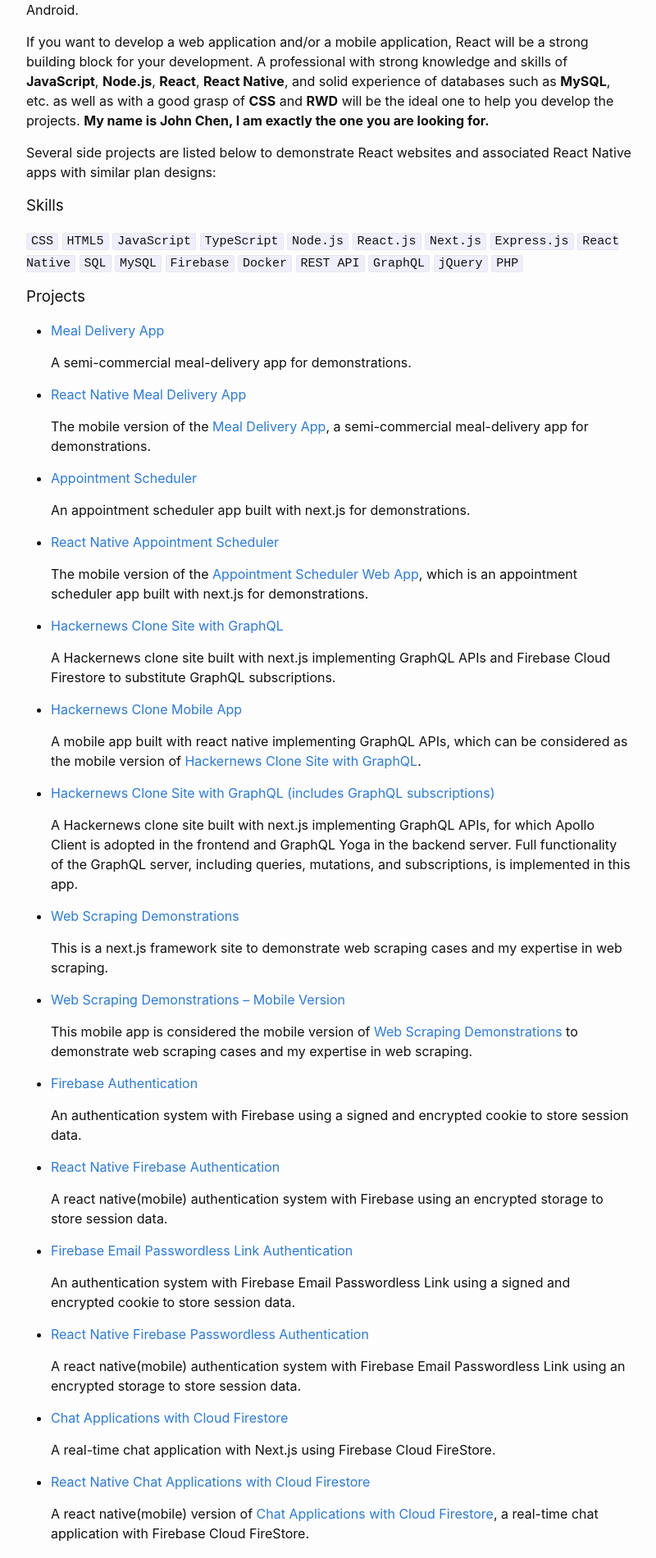
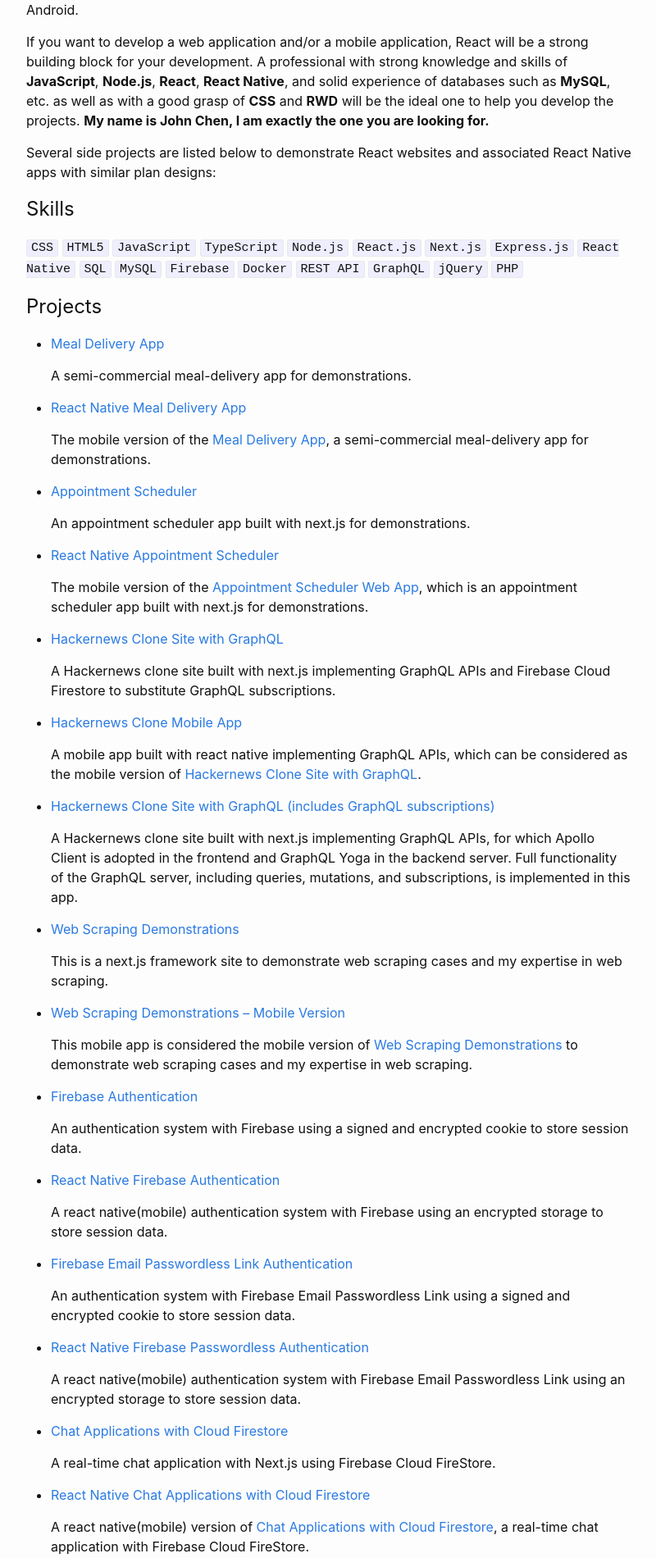
Before and after one commit to jglchen/jglchen.github.io, a Jekyll site: the page built from index.md, in a window 1280 px wide. Shown: the part 530-2430 px from the top of the page at 82% size, without its empty margins (238-1038 px from the left). Built offline with Jekyll 4.4.1, drawn with Linux system fonts in a browser that asks for light colours.

Commit message:
Initial Commit

```diff
--- a/index.md
+++ b/index.md
@@ -18,11 +18,11 @@ If you want to develop a web application and/or a mobile application, React will
 
 Several side projects are listed below to demonstrate React websites and associated React Native apps with similar plan designs:
 
-### Skills
+## Skills
 
 `CSS` `HTML5` `JavaScript` `TypeScript` `Node.js` `React.js` `Next.js` `Express.js` `React Native` `SQL` `MySQL` `Firebase` `Docker` `REST API` `GraphQL` `jQuery` `PHP`
 
-### Projects
+## Projects
 
 - #### [Meal Delivery App](https://jglchen.github.io/meal-delivery/)
     A semi-commercial meal-delivery app for demonstrations.
```
